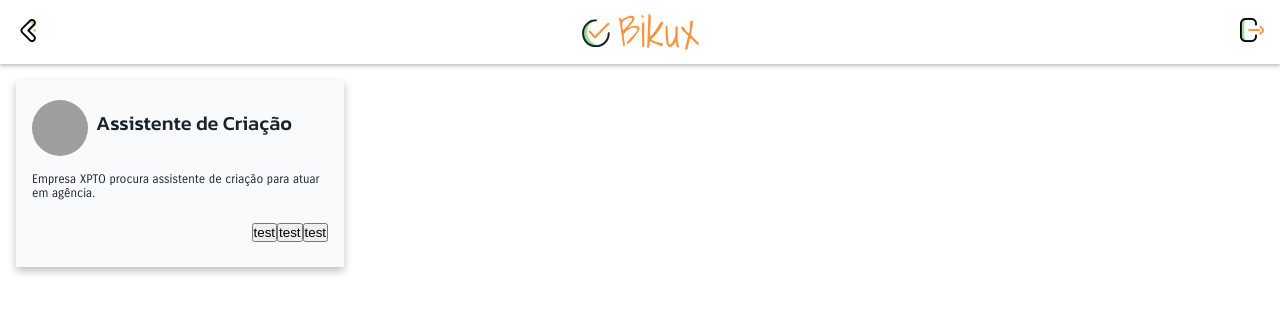
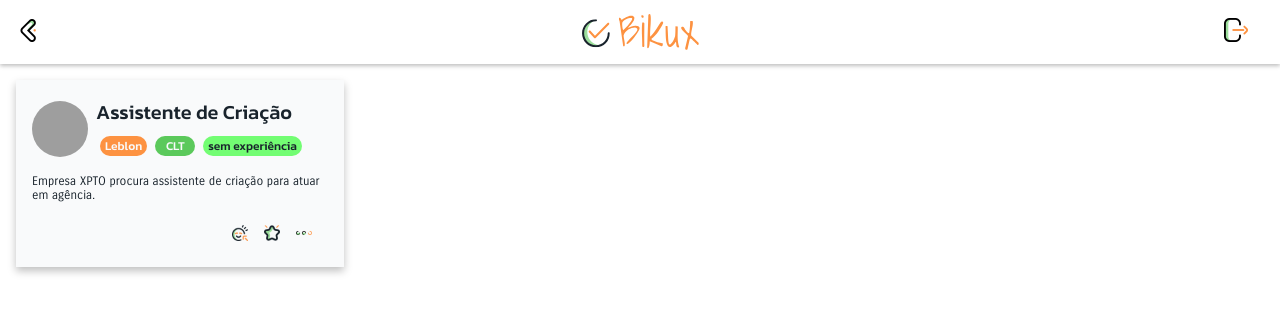
Before and after one commit to estartandodevs-course/Bikux, a React (Create React App) app: page / in a window 1280 px wide. Shown: the top 314 px of the page. Built offline with nearby package versions, Linux system fonts and the light colour scheme; grey boxes are pictures that could not be loaded.

Commit message:
component Badge created and implemented on JobCard + ActionButton implemented on Job Card

```diff
--- a/src/App.js
+++ b/src/App.js
@@ -7,7 +7,7 @@ function App() {
   return (
     <div className="App">
       <Header logo={logo} showBackButton showExitButton />
-      <JobCard BadgesList = {["Leblon", "CLT", "com experiência"]} Title = "Assistente de Criação" jobImage = "https://picsum.photos/100/100?random=2" jobDescription = 'Empresa XPTO procura assistente de criação para atuar em agência. '/>
+      <JobCard BadgesList = {["Leblon", "CLT", "sem experiência"]} Title = "Assistente de Criação" jobImage = "https://picsum.photos/100/100?random=2" jobDescription = 'Empresa XPTO procura assistente de criação para atuar em agência. '/>
     </div>
   );
 }
--- a/src/components/ActionButton/ActionButton.scss
+++ b/src/components/ActionButton/ActionButton.scss
@@ -19,6 +19,7 @@
 
     img {
       height: 100%;
+      margin-right: 16px;
     }
 
     .label {
--- /dev/null
+++ b/src/components/Badges/Badges.js
@@ -0,0 +1,19 @@
+import React from 'react';
+import "./Badges.scss";
+
+function Badges (props) {
+    const {badgesList = []} = props;
+
+    return (
+        badgesList.map((badge, index) => {
+            return (
+                <div className= "badges" key = {index}>
+                    <span className = "badge-content">{badge}</span>
+                </div>
+            );
+        })
+    );
+
+}
+
+export default Badges;
--- /dev/null
+++ b/src/components/Badges/Badges.scss
@@ -0,0 +1,30 @@
+@import '../../styles/variables.scss', '../../styles/main.scss';
+
+.badges {
+    background-color:  $color-orange-light;
+    display: flex;
+    justify-content: center;
+    align-items: center;
+    flex-wrap: nowrap;
+    padding: 0 5px;
+    border-radius: 16px;
+    min-width: 30px;
+    height: 20px;
+    margin: 2px 4px;
+    color: $color-white;
+
+    &:nth-child(2) {
+        background-color: $color-green-dark;
+    }
+
+    &:nth-child(3) {
+        background-color: $color-green-light;
+        color: $color-black;
+    }
+
+    .badge-content {
+        font-family: "Kanit";
+        font-weight: 500;
+        font-size: 12px;
+    }
+}
--- a/src/components/JobCard/JobCard.js
+++ b/src/components/JobCard/JobCard.js
@@ -1,4 +1,6 @@
 import React from 'react';
+import Badges from '../Badges/Badges';
+import {ActionButton} from '../';
 import "./JobCard.scss";
 
 function JobCard (props) {
@@ -12,15 +14,15 @@ function JobCard (props) {
                 <div className = "badges-and-title-container">
                     <h2 className = "title">{Title}</h2>
                     <div className = "badges-container">
-                        <div className = "badges"></div>
+                            <Badges badgesList = {BadgesList}/>
                     </div>
                 </div>
             </div>
             <p className = "job-description">{jobDescription}</p>
             <div className = "buttons-container">
-                <button>test</button>
-                <button>test</button>
-                <button>test</button>
+                <ActionButton className = "button" icon = "002-indique" iconSize = "16" onClick = {() => console.log("indicou")}  />
+                <ActionButton icon = "014-favoritar" iconSize = "16" onClick = {() => console.log("favoritou")}/>
+                <ActionButton icon = "016-seemore" iconSize = "16" onClick = {() => console.log("viu mais")}/>
             </div>
         </div>
     );
```
Also changed, not shown: 1 other file (tests, documents, lock files or other folders).
